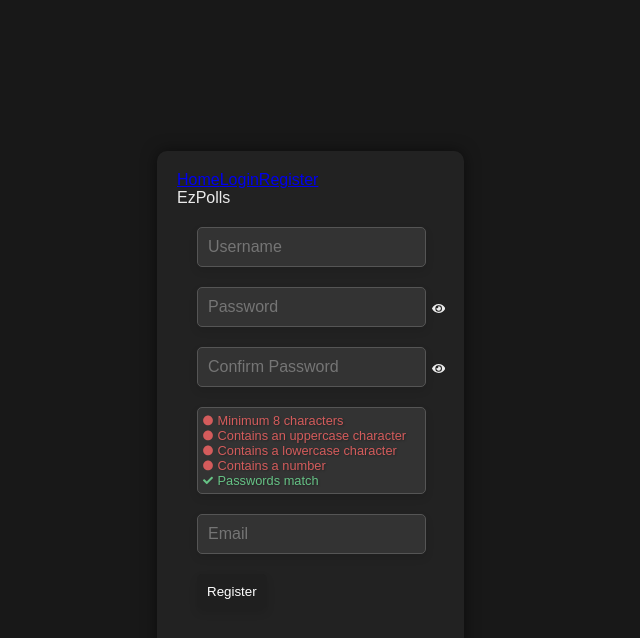
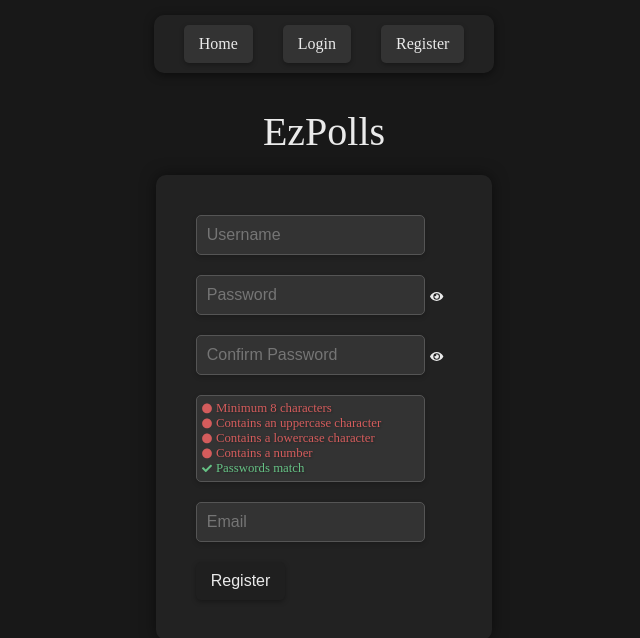
Before and after one commit to Le36/EzPolls, a React (Create React App) app in the folder frontend/: page /register in a window 1280 px wide. Shown: the top 638 px of the page, without its empty margins (316-956 px from the left). Built offline with nearby package versions, Linux system fonts and the light colour scheme.

Commit message:
navbar styling

```diff
--- a/frontend/src/App.js
+++ b/frontend/src/App.js
@@ -24,12 +24,12 @@ const Providers = ({children}) => (
 
 const App = () => {
     return (
-        <div className={styles.container}>
-            <Providers>
-                <Router>
-                    <div>
-                        <Navbar />
-                        <h1>EzPolls</h1>
+        <Providers>
+            <Router>
+                <div className={styles.gridContainer}>
+                    <Navbar />
+                    <h1 className={styles.title}>EzPolls</h1>
+                    <div className={styles.container}>
                         <ErrorNotification />
                         <Notification />
                         <Routes>
@@ -41,9 +41,9 @@ const App = () => {
                             <Route path="/users/:username" element={<UserProfile />} />
                         </Routes>
                     </div>
-                </Router>
-            </Providers>
-        </div>
+                </div>
+            </Router>
+        </Providers>
     )
 }
 
--- a/frontend/src/App.module.css
+++ b/frontend/src/App.module.css
@@ -21,11 +21,20 @@ time, mark, audio, video {
 body {
     background-color: #181818;
     color: #eaeaea;
-    font-family: 'Arial', sans-serif;
-    height: 100vh;
-    display: flex;
+}
+
+.gridContainer {
+    display: grid;
+    grid-template-rows: auto auto 1fr;
+    background-color: #181818;
     align-items: center;
     justify-content: center;
+    justify-items: center;
+}
+
+.title {
+    padding: 20px 5%;
+    font-size: 5vh;
 }
 
 .container {
--- a/frontend/src/components/CustomInput.module.css
+++ b/frontend/src/components/CustomInput.module.css
@@ -14,12 +14,14 @@
     background-color: #333;
     color: #eaeaea;
     transition: border-color 0.3s;
-    box-shadow: 0 4px 8px rgba(0, 0, 0, 0.1);
+    box-shadow: 0 2px 5px rgba(0, 0, 0, 0.2);
 }
 
 .inputField:focus {
     border-color: #777;
     outline: none;
+    box-shadow: 0 4px 8px rgba(0, 0, 0, 0.2);
+    transition: background-color 0.3s, box-shadow 0.3s;
 }
 
 .toggleVisibility {
@@ -31,6 +33,7 @@
     border: none;
     background: transparent;
     color: #eaeaea;
+    transition: color 0.3s ease;
 }
 
 .toggleVisibility:hover {
--- a/frontend/src/components/Navbar.js
+++ b/frontend/src/components/Navbar.js
@@ -1,22 +1,39 @@
-import React, {useContext} from 'react'
+import React, {useContext, useState} from 'react'
 import {Link} from 'react-router-dom'
 import {AuthContext} from '../contexts/AuthContext'
+import {FaBars, FaTimes} from 'react-icons/fa'
+import styles from './Navbar.module.css'
 
 const Navbar = () => {
     const {userToken, logout, username} = useContext(AuthContext)
+    const [isMobileMenuOpen, setIsMobileMenuOpen] = useState(false)
 
     const handleLogout = () => {
         logout()
         localStorage.removeItem('userToken')
     }
 
+    const handleToggleMenu = () => {
+        setIsMobileMenuOpen(!isMobileMenuOpen)
+    }
+
     return (
-        <nav>
-            <Link to="/">Home</Link>
-            {!userToken && <Link to="/login">Login</Link>}
-            {!userToken && <Link to="/register">Register</Link>}
-            {userToken && <Link to={`/users/${username}`}>Profile</Link>}
-            {userToken && <button onClick={handleLogout}>Logout</button>}
+        <nav className={styles.nav}>
+            <button className={styles.burgerButton} onClick={handleToggleMenu}>
+                {isMobileMenuOpen ? <FaTimes /> : <FaBars />}
+            </button>
+
+            <div className={`${styles.menu} ${isMobileMenuOpen ? styles.open : ''}`}>
+                <Link to="/">Home</Link>
+                {!userToken && <Link to="/login">Login</Link>}
+                {!userToken && <Link to="/register">Register</Link>}
+                {userToken && <Link to={`/users/${username}`}>Profile</Link>}
+                {userToken && (
+                    <Link to="/" onClick={handleLogout}>
+                        Logout
+                    </Link>
+                )}
+            </div>
         </nav>
     )
 }
--- /dev/null
+++ b/frontend/src/components/Navbar.module.css
@@ -0,0 +1,65 @@
+.nav {
+    display: flex;
+    justify-content: space-between;
+    align-items: center;
+    padding: 10px 20px;
+    background-color: #222;
+    box-shadow: 0 2px 10px rgba(0, 0, 0, 0.5);
+    border-radius: 10px;
+    margin: 15px;
+    font-size: 1em;
+}
+
+.menu {
+    display: flex;
+    gap: 10px;
+}
+
+.menu a {
+    text-decoration: none;
+    color: #eaeaea;
+    padding: 10px 15px;
+    border-radius: 5px;
+    transition: background-color 0.3s, box-shadow 0.3s;
+    box-shadow: 0 2px 5px rgba(0, 0, 0, 0.3);
+    background-color: #333;
+}
+
+.menu a:hover {
+    box-shadow: 0 4px 8px rgba(0, 0, 0, 0.5);
+    background-color: #555;
+}
+
+.menu.open {
+    display: flex;
+}
+
+@media (min-width: 769px) {
+    .burgerButton {
+        display: none;
+    }
+
+    .menu {
+        display: flex;
+        flex-direction: row;
+    }
+
+    .menu a {
+        margin: 0 10px;
+    }
+}
+
+@media (max-width: 768px) {
+    .burgerButton {
+        background: none;
+        border: none;
+        cursor: pointer;
+        color: #eaeaea;
+        font-size: 24px;
+        display: block;
+    }
+}
+
+.burgerButton:focus {
+    outline: none;
+}
--- a/frontend/src/components/PasswordField.module.css
+++ b/frontend/src/components/PasswordField.module.css
@@ -16,14 +16,14 @@
 }
 
 .valid, .invalid {
-    transition: color 0.5s ease;
+    transition: color 0.3s ease;
 }
 
 .tipBox {
     font-size: 0.8em;
     border: 1px solid #555;
     border-radius: 5px;
-    box-shadow: 0 4px 8px rgba(0, 0, 0, 0.1);
+    box-shadow: 0 2px 5px rgba(0, 0, 0, 0.2);
     padding: 5px;
     background-color: #333;
     margin-right: 25px;
--- a/frontend/src/components/SubmitButton.module.css
+++ b/frontend/src/components/SubmitButton.module.css
@@ -1,16 +1,19 @@
 .button {
     background-color: #333;
-    color: #fff;
-    padding: 10px;
+    color: #eaeaea;
+    padding: 10px 15px;
     border-radius: 5px;
+    font-size: 1em;
     border: none;
     cursor: pointer;
     transition: background-color 0.3s ease;
-    box-shadow: 0 4px 8px rgba(0, 0, 0, 0.1);
+    box-shadow: 0 2px 5px rgba(0, 0, 0, 0.3);
 }
 
 .button:hover {
     background-color: #555;
+    box-shadow: 0 4px 8px rgba(0, 0, 0, 0.5);
+    transition: background-color 0.3s, box-shadow 0.3s;
 }
 
 .button:disabled {
```
